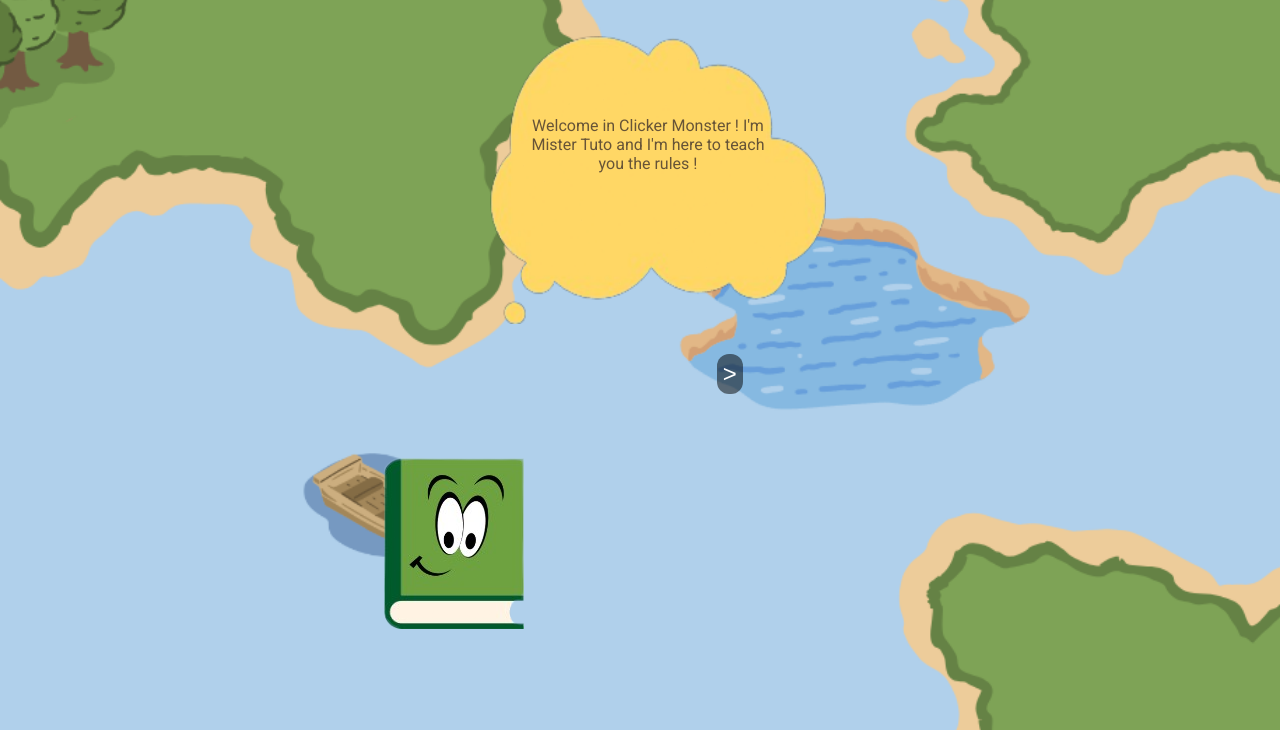
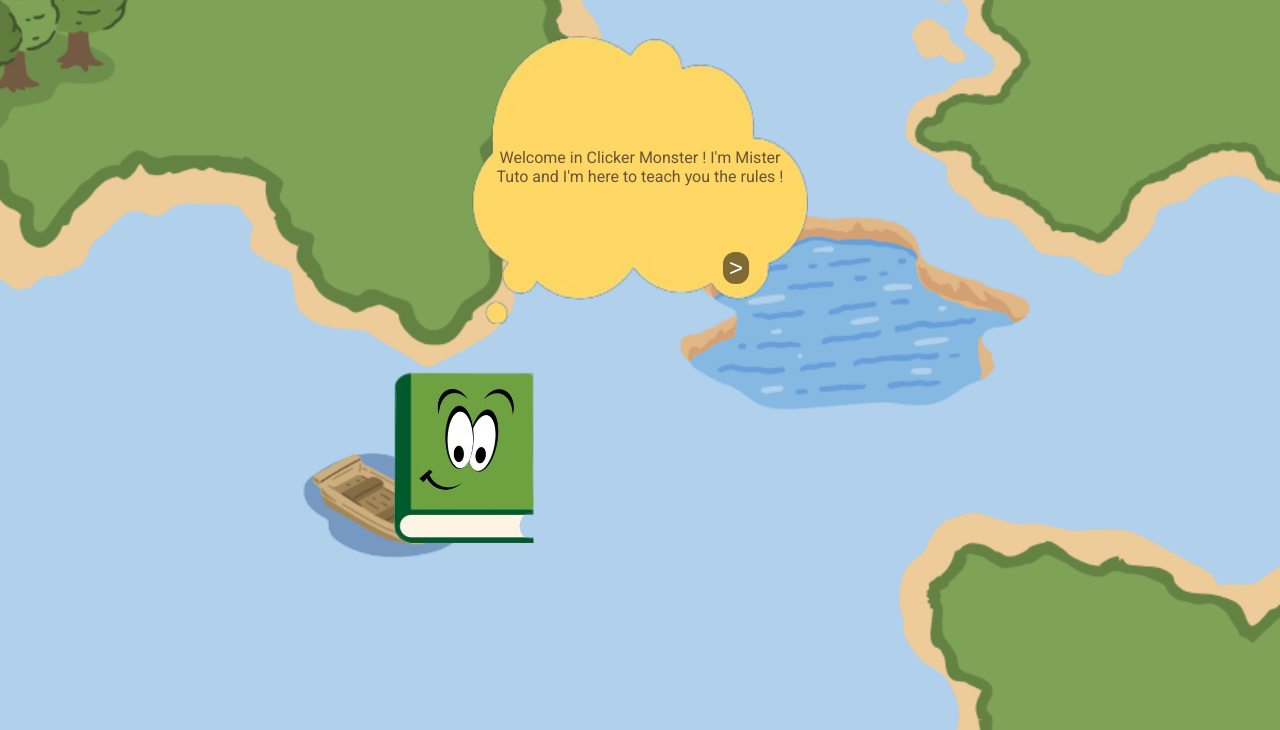
Before and after one commit to Agenor2512/Clicker-Monster, a website: page tuto.html in a window 1280 px wide. Shown: the part 70-800 px from the top of the page. Drawn offline with Linux system fonts and the light colour scheme.

Commit message:
Fixed CSS for tuto part : instructions button etc

```diff
--- a/style.css
+++ b/style.css
@@ -80,9 +80,11 @@ main.tuto {
 }
 
 #dialog-container {
-  position: fixed;
+  display: flex;
+  flex-direction: column;
+  align-items: center;
+  height: auto;
   width: 100%;
-  max-width: 300px;
   margin-top: 2rem;
 }
 
@@ -94,24 +96,19 @@ main.tuto {
 
 #mister-tuto {
   margin-top: 3rem;
-  position: fixed;
-  top: 45%;
-  left: 5%;
+  margin-right: 12rem;
 }
 
 #tuto-bubble {
-  display: block;
+  display: flex;
   width: 21rem;
   height: 18rem;
 }
 
 #instructions-container {
-  position: relative;
-  width: 80%;
-  margin-top: -13rem;
-  margin-left: -7rem;
-  top: 5%;
-  left: 50%;
+  position: fixed;
+  margin-top: 7rem;
+  width: 18rem;
   text-align: center;
 }
 
@@ -127,10 +124,10 @@ main.tuto {
   display: flex;
   justify-content: center;
   align-items: center;
+  height: 4%;
   position: fixed;
-  height: 4%;
-  top: 36%;
-  left: 72%;
+  margin-top: 13.5rem;
+  margin-left: 12rem;
   border: 0;
   border-radius: 12px;
   background-color: rgba(0, 0, 0, 0.5);
@@ -639,14 +636,10 @@ footer a {
   /* Tuto */
 
   #mister-tuto {
-    top: 60%;
-    left: 30%;
+    margin-right: 22rem;
   }
 
   #next {
-    height: 5%;
-    top: 53%;
-    left: 56%;
     border: 0;
     border-radius: 12px;
     background-color: rgba(0, 0, 0, 0.5);
@@ -708,7 +701,7 @@ footer a {
   main p.clicksPerMinute {
     position: absolute;
     bottom: 25%;
-    left: 8%;
+    left: 15%;
   }
 
   .eggSprite {
@@ -846,8 +839,8 @@ footer a {
   position: absolute;
   width: 300px;
   text-align: center;
-  left: 900px;
-  bottom: 140px;
+  left: 1100px;
+  bottom: 170px;
   font-size: 1.2rem;
 }
 }
--- a/tuto.html
+++ b/tuto.html
@@ -31,8 +31,8 @@
             <img id="tuto-bubble" src="assets/tuto-bubble.png" alt="tuto bubble">
             <div id="instructions-container">
                 <p id="instructions"></p>
-                <button id="next">></button>
             </div>
+            <button id="next">></button>
             <img id="mister-tuto" src="assets/mister-tuto.png" alt="mister-tuto">
         </div>
     </main>
```
